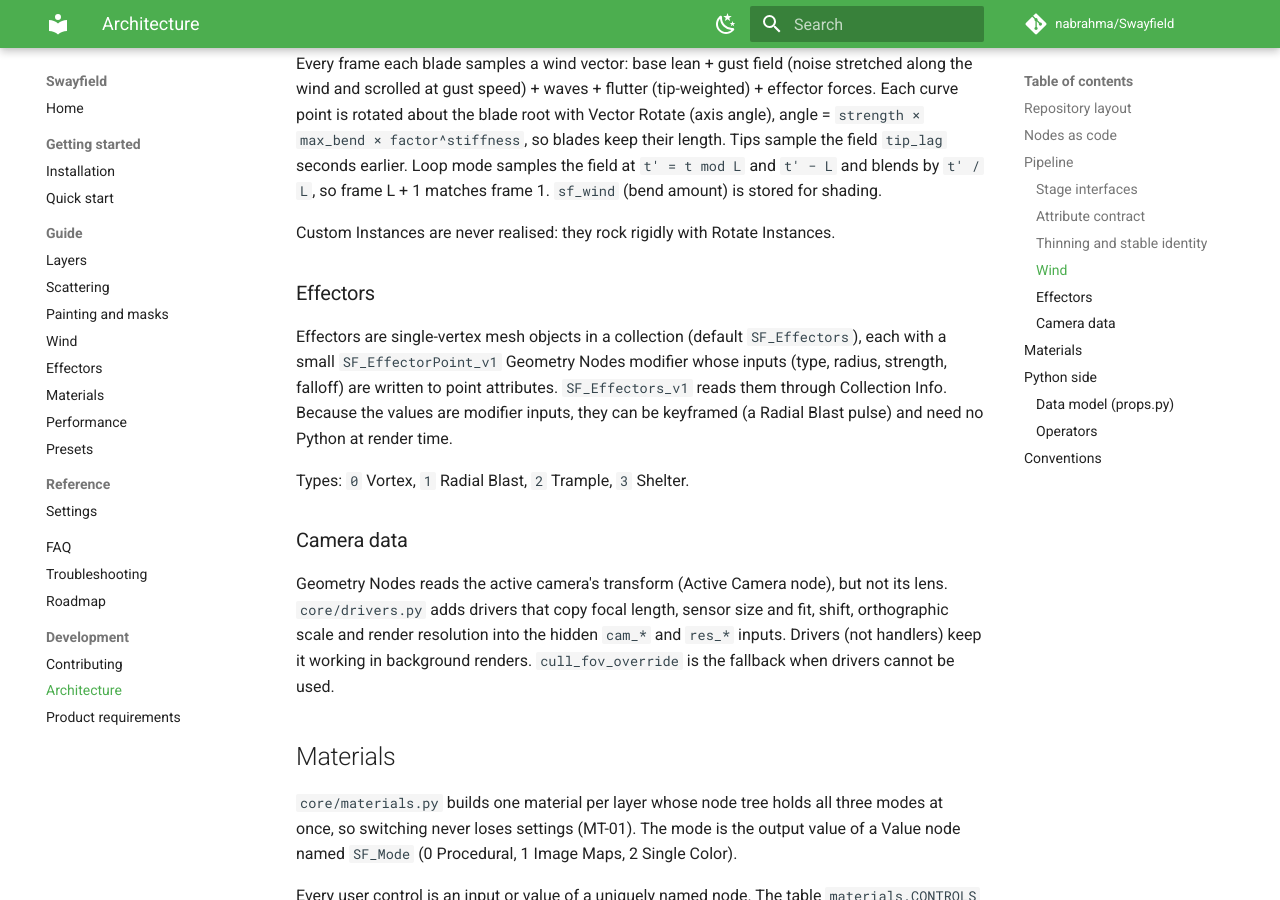
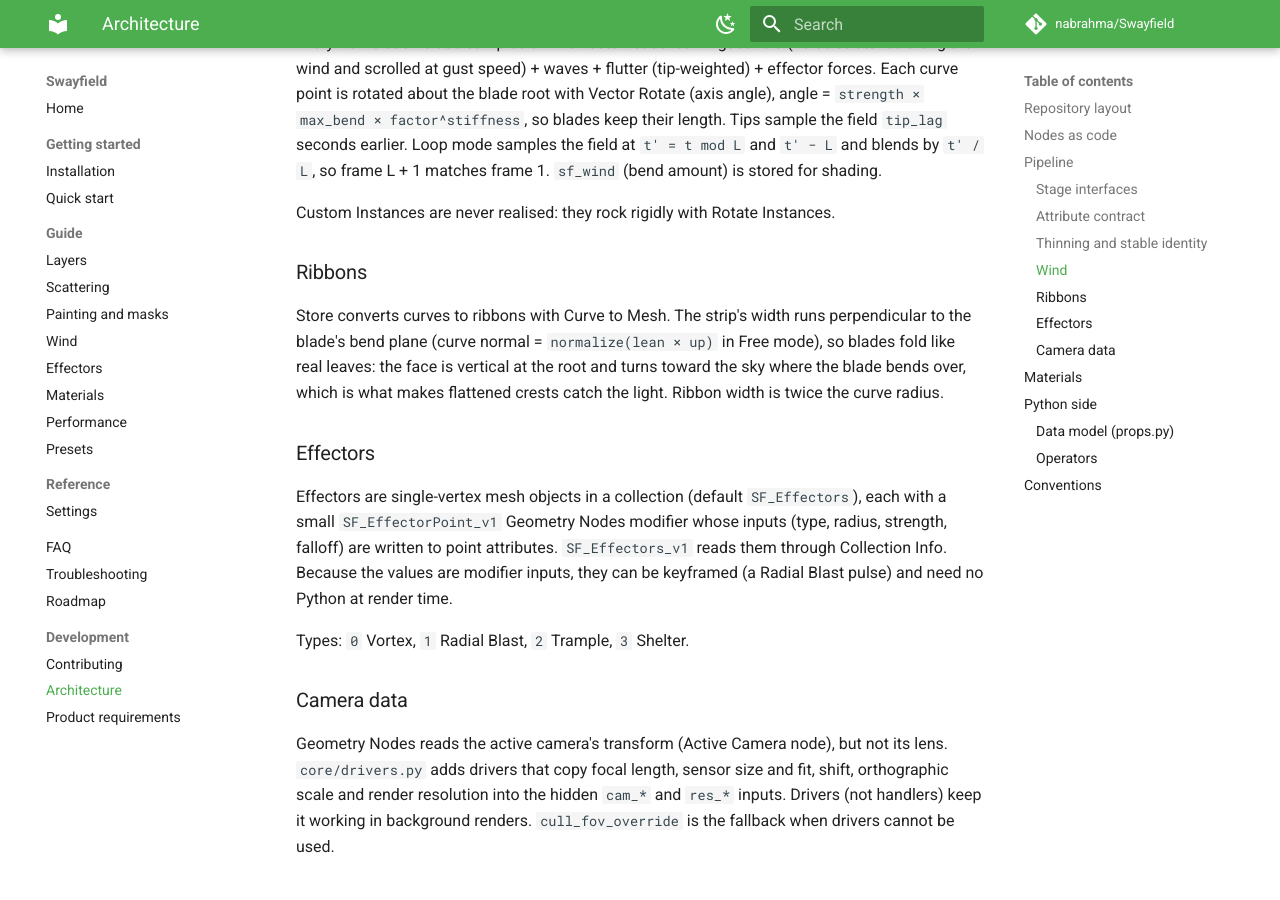
Before and after one commit to nabrahma/Swayfield, an MkDocs documentation site: the page built from docs/architecture.md, in a window 1280 px wide and 900 px high, scrolled down 4277 px. Built offline with MkDocs 1.6.1 and Material for MkDocs 9.7.7, drawn with Linux system fonts in a browser that asks for light colours; comment, search, counter and statistics services are not loaded; some of the changed text lies outside the part shown.

Commit message:
docs(architecture): record ribbon orientation and image slot flags
Ribbons fold across their width like real leaves so flattened blades
face the sky, and empty image slots are guarded by SF_Has_<Slot>
values. Store no longer takes width inputs.

```diff
--- a/docs/architecture.md
+++ b/docs/architecture.md
@@ -137,6 +137,14 @@ sample the field `tip_lag` seconds earlier. Loop mode samples the field at
 frame 1. `sf_wind` (bend amount) is stored for shading.
 
 Custom Instances are never realised: they rock rigidly with Rotate Instances.
+
+### Ribbons
+
+Store converts curves to ribbons with Curve to Mesh. The strip's width runs
+perpendicular to the blade's bend plane (curve normal = `normalize(lean × up)`
+in Free mode), so blades fold like real leaves: the face is vertical at the
+root and turns toward the sky where the blade bends over, which is what makes
+flattened crests catch the light. Ribbon width is twice the curve radius.
 
 ### Effectors
 
@@ -192,7 +200,10 @@ UI and presets can address them:
 | `image_wind` | wind brightening strength over image maps | 0.6 |
 
 Image slots are Image Texture nodes named `SF_Image_<Slot>` for
-`BaseColor`, `Roughness`, `Normal`, `Opacity`, `Translucency` and `AO`.
+`BaseColor`, `Roughness`, `Normal`, `Opacity`, `Translucency` and `AO`. Each
+slot is switched on by a Value node `SF_Has_<Slot>` so an empty slot falls
+back to neutral values. `assign_image`, `load_texture_set` and
+`sync_image_flags(mat)` keep the flags in sync with the image nodes.
 
 ## Python side
 
```
Also changed, not shown: other parts of docs/architecture.md (+1 -1 lines).
